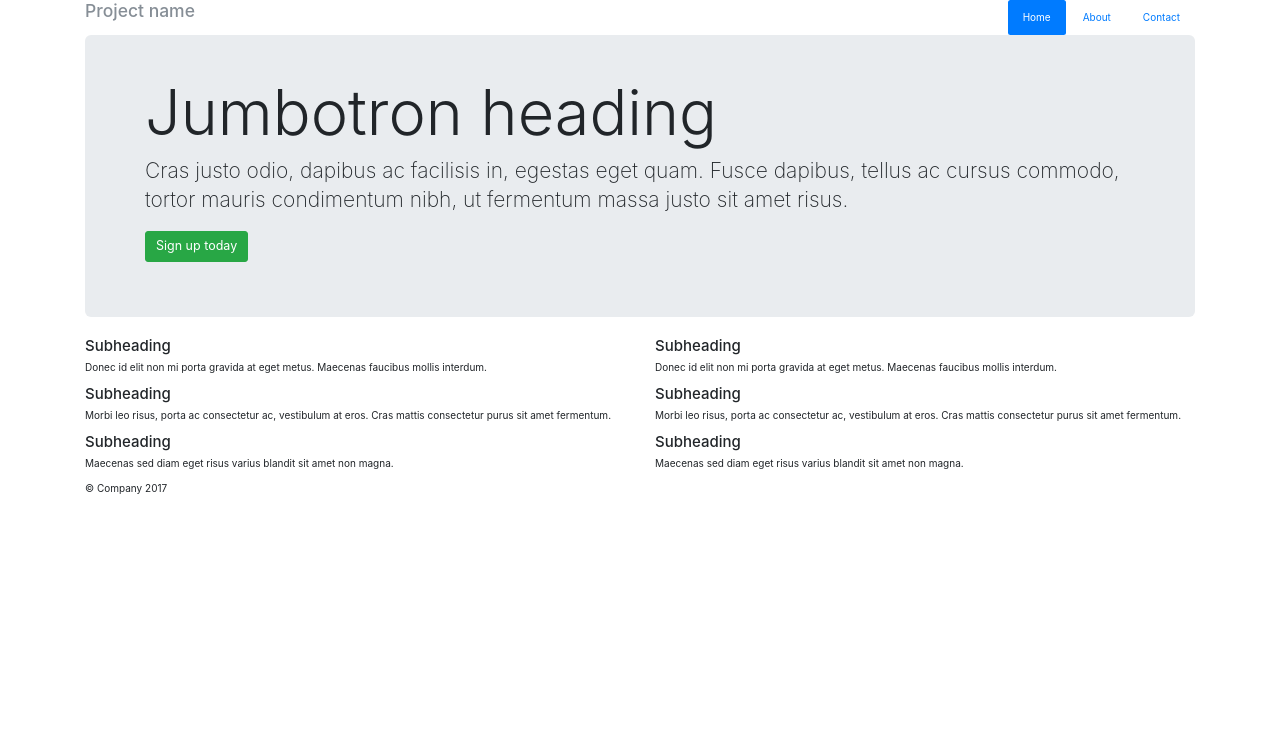
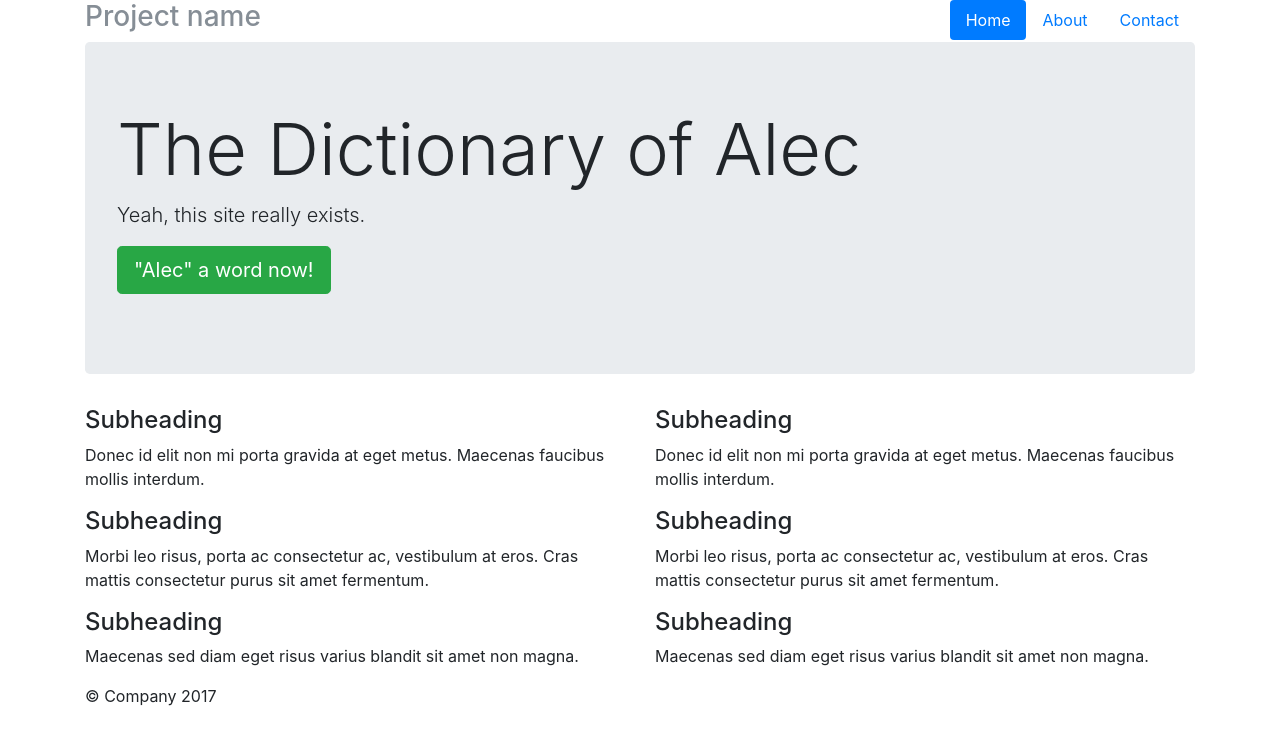
Before and after one commit to Zyther/Zyther.github.io, a plain HTML site: page index.html in a window 1280 px wide. Drawn offline with nearby package versions, Linux system fonts and the light colour scheme.

Commit message:
initial edits

```diff
--- a/index.html
+++ b/index.html
@@ -8,10 +8,8 @@
     <meta name="author" content="">
     <link rel="icon" href="/favicon.ico">
 
-    <title>Narrow Jumbotron Template for Bootstrap</title>
+    <title>Dictionary of Alec</title>
 
-    <!-- Bootstrap core CSS -->
-    <link href="bootstrap.min.css" rel="stylesheet">
 
     <!-- Custom styles for this template -->
     <link rel="stylesheet" href="https://maxcdn.bootstrapcdn.com/bootstrap/4.0.0-beta.2/css/bootstrap.min.css" integrity="sha384-PsH8R72JQ3SOdhVi3uxftmaW6Vc51MKb0q5P2rRUpPvrszuE4W1povHYgTpBfshb" crossorigin="anonymous">
@@ -40,9 +38,9 @@
       <main role="main">
 
         <div class="jumbotron">
-          <h1 class="display-3">Jumbotron heading</h1>
-          <p class="lead">Cras justo odio, dapibus ac facilisis in, egestas eget quam. Fusce dapibus, tellus ac cursus commodo, tortor mauris condimentum nibh, ut fermentum massa justo sit amet risus.</p>
-          <p><a class="btn btn-lg btn-success" href="#" role="button">Sign up today</a></p>
+          <h1 class="display-3">The Dictionary of Alec</h1>
+          <p class="lead">Yeah, this site really exists.</p>
+          <p><a class="btn btn-lg btn-success" href="#" role="button">"Alec" a word now!</a></p>
         </div>
 
         <div class="row marketing">
```
